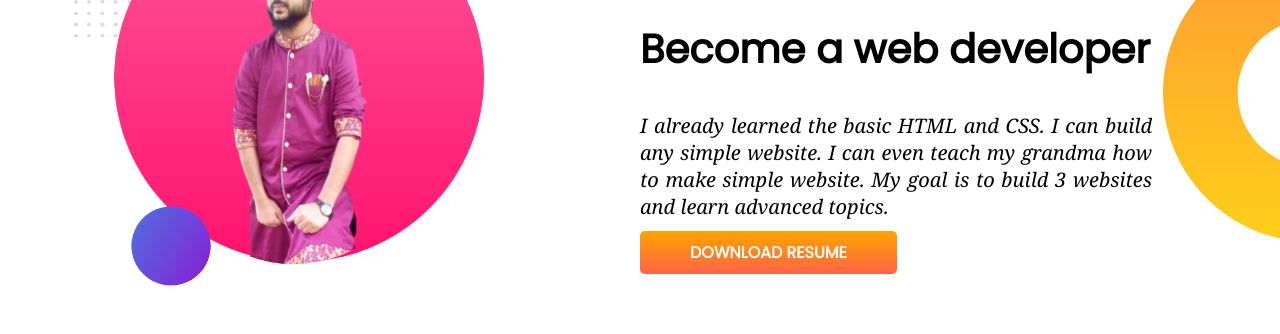
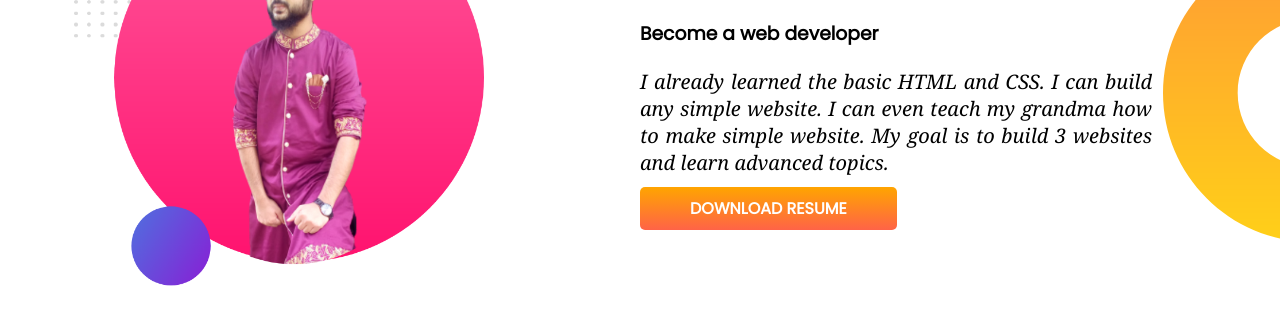
Before and after one commit to shaikcse123/Developer-portfolio, a plain HTML site: page index.html in a window 1280 px wide. Shown: the part 766-1100 px from the top of the page. Drawn offline with Linux system fonts and the light colour scheme.

Commit message:
portfolio added

```diff
--- a/index.html
+++ b/index.html
@@ -32,7 +32,7 @@
 
                 <div class="half-width">
                         <h1>Dream Big</h1>
-                        <h2>Become a web developer</h2>
+                        <h3>Become a web developer</h3>
                         <p>I already learned the basic HTML and CSS. I can build any simple website. I can even teach my grandma how to make simple website. My goal is to build 3 websites and learn advanced topics.</p>
                         <a class="link-button" target="_blank" href="">DOWNLOAD RESUME</a>
                     </div>
```
